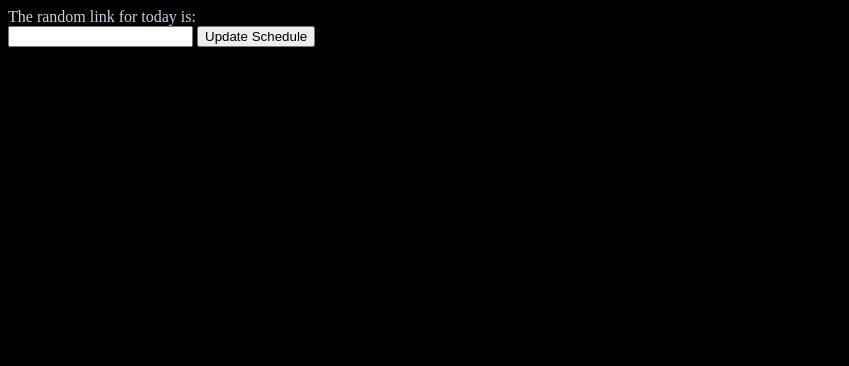
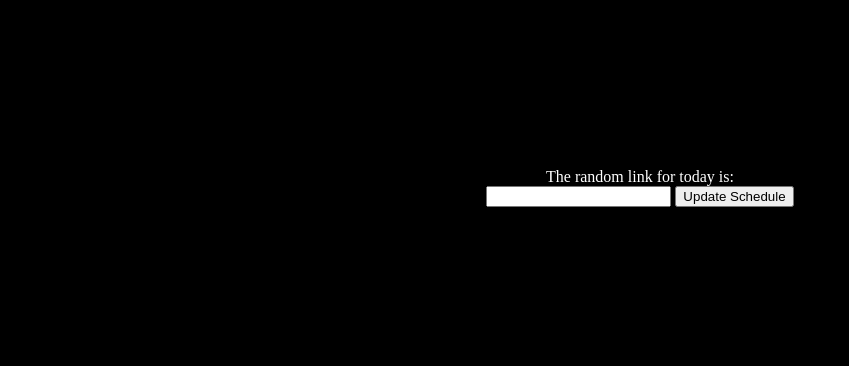
Before and after one commit to Proto007/UTA-Management-System, a Django app: page /6d975d9e9f5e6d5a461ded16097ec288/ in a window 1280 px wide. Shown: the top 366 px of the page, without its empty margins (0-849 px from the left). Run offline with Django 4.2, Linux system fonts and the light colour scheme; data that the repository does not hold is empty.

Commit message:
setting up admin page
Signed-off-by: Mark Faruque <umar.faruque54@myhunter.cuny.edu>

```diff
--- a/uta_management_system/static/css/adminpage.css
+++ b/uta_management_system/static/css/adminpage.css
@@ -1,12 +1,26 @@
 .content {
-    margin:auto;
-    color:rgb(210,204,226);
+    max-width: 100%;
+    height: auto;
+    display: table;
+    position: center;
+    margin: 0 auto;
+    padding: 20vh;
+    text-align: center;
+    color: white;
+}
+
+.spoiler {
+    color: white;
+    background-color:white;
+}
+
+.spoiler:hover{
+    color: rebeccapurple;
 }
 
 body {
-    background-color:black;
+    background-color: black;
 }
-
 .success-msg {
     color:greenyellow;
     margin:0;
--- a/uta_management_system/templates/admin_actions.html
+++ b/uta_management_system/templates/adminpage.html
@@ -1,6 +1,6 @@
 <!DOCTYPE html>
 {% load rest_framework %}
-<html>
+<html lang = "en">
     <head>
         <title>Admin</title>
         {% load static %}
@@ -8,13 +8,14 @@
         <script src="https://ajax.googleapis.com/ajax/libs/jquery/3.6.1/jquery.min.js"></script>
         <script src="{% static "script/script.js" %}"></script>
     </head>
+
     <div class="content">
-        <body>
-            The random link for today is: {{ random_pass }}
-        </body>
+        <body>The random link for today is: <span class="spoiler">{{ random_pass }}</span></body>
         <form method="POST">
             {% csrf_token %}
-            <input type='url' name='file_link'>
+            <label>
+                <input type='url' name='file_link'>
+            </label>
             <button type='submit'>Update Schedule</button>
             <div class="timeout">
                 {% if messages %}
--- a/uta_management_system/uta_management_system/views.py
+++ b/uta_management_system/uta_management_system/views.py
@@ -53,13 +53,13 @@ class Checkin(APIView):
 
 class AdminActions(APIView):
     renderer_classes = [TemplateHTMLRenderer]
-    template_name = "admin_actions.html"
+    template_name = "adminpage.html"
 
     def get(self, request):
         random_pass = requests.post(
             request.build_absolute_uri(reverse("dataio:random_pass-list")), json={}
         ).json()["random_pass"]
-        return render(request, "admin_actions.html", {"random_pass": random_pass})
+        return render(request, "adminpage.html", {"random_pass": random_pass})
 
     def post(self, request):
         response = requests.post(
```
